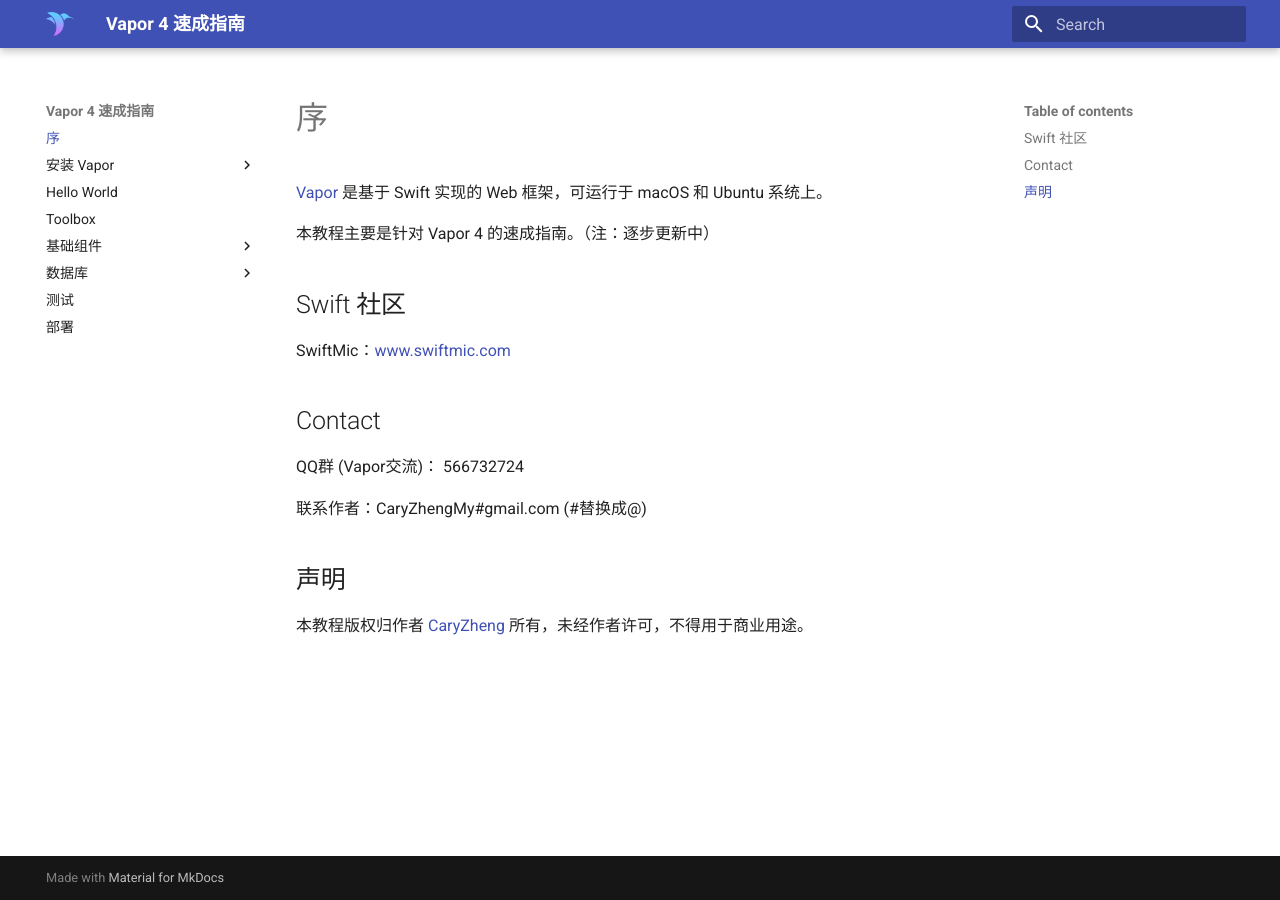
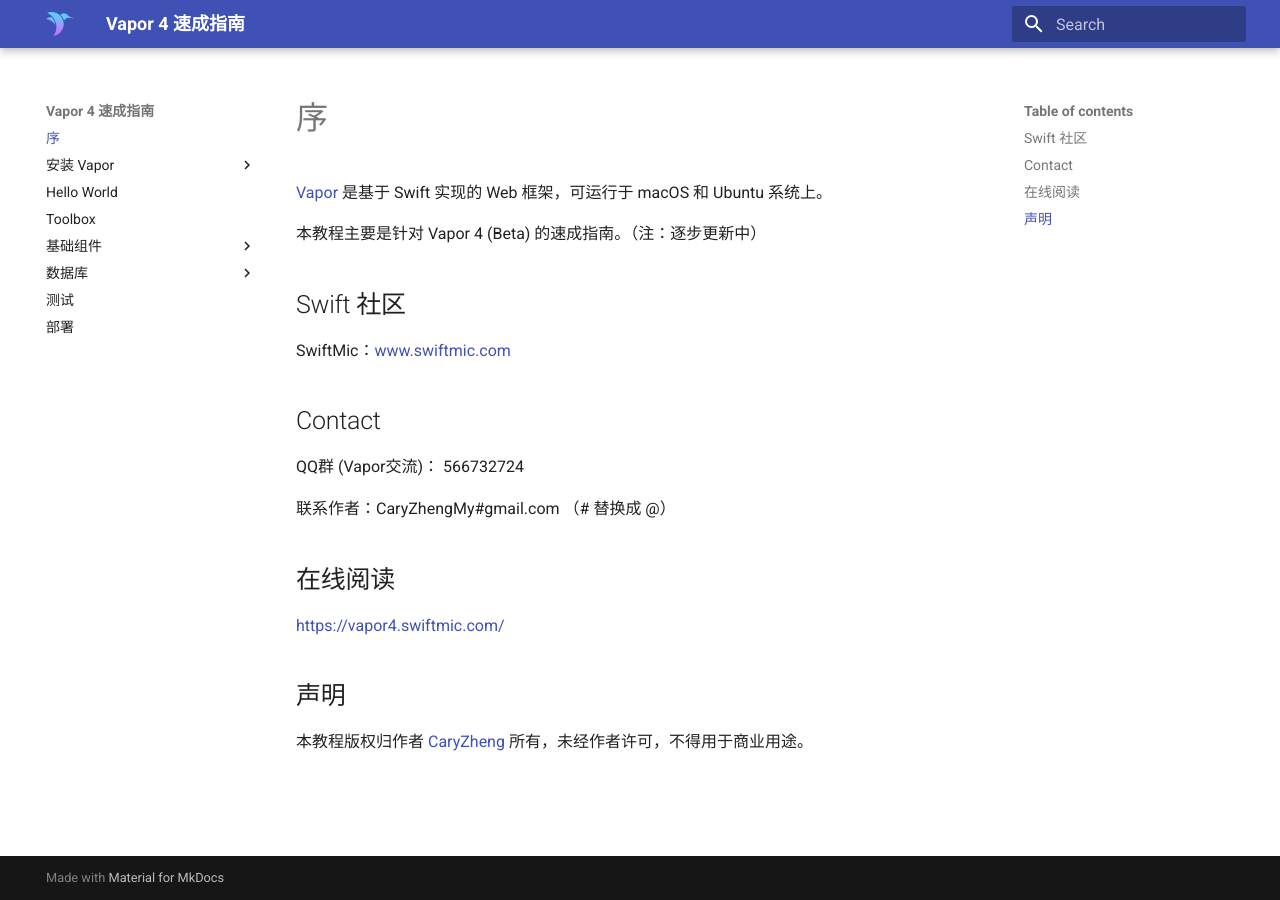
Before and after one commit to CaryZheng/Vapor4-Tutorial, an MkDocs documentation site: the page built from docs/index.md, in a window 1280 px wide. Built offline with MkDocs 1.6.1 and Material for MkDocs 9.7.7, drawn with Linux system fonts in a browser that asks for light colours.

```diff
--- a/docs/index.md
+++ b/docs/index.md
@@ -2,16 +2,21 @@
 
 [Vapor](https://vapor.codes) 是基于 Swift 实现的 Web 框架，可运行于 macOS 和 Ubuntu 系统上。
 
-本教程主要是针对 Vapor 4 的速成指南。（注：逐步更新中）
+本教程主要是针对 Vapor 4 (Beta) 的速成指南。（注：逐步更新中）
 
 ## Swift 社区
 
 SwiftMic：[www.swiftmic.com](https://www.swiftmic.com)
 
 ## Contact
+
 QQ群 (Vapor交流)： 566732724
 
-联系作者：CaryZhengMy#gmail.com (#替换成@)
+联系作者：CaryZhengMy#gmail.com （# 替换成 @）
+
+## 在线阅读
+
+[https://vapor4.swiftmic.com/](https://vapor4.swiftmic.com/)
 
 ## 声明
 
```
Also changed, not shown: README.md (+6 -2 lines), docs/hello_world.md (+1 -1 lines).
